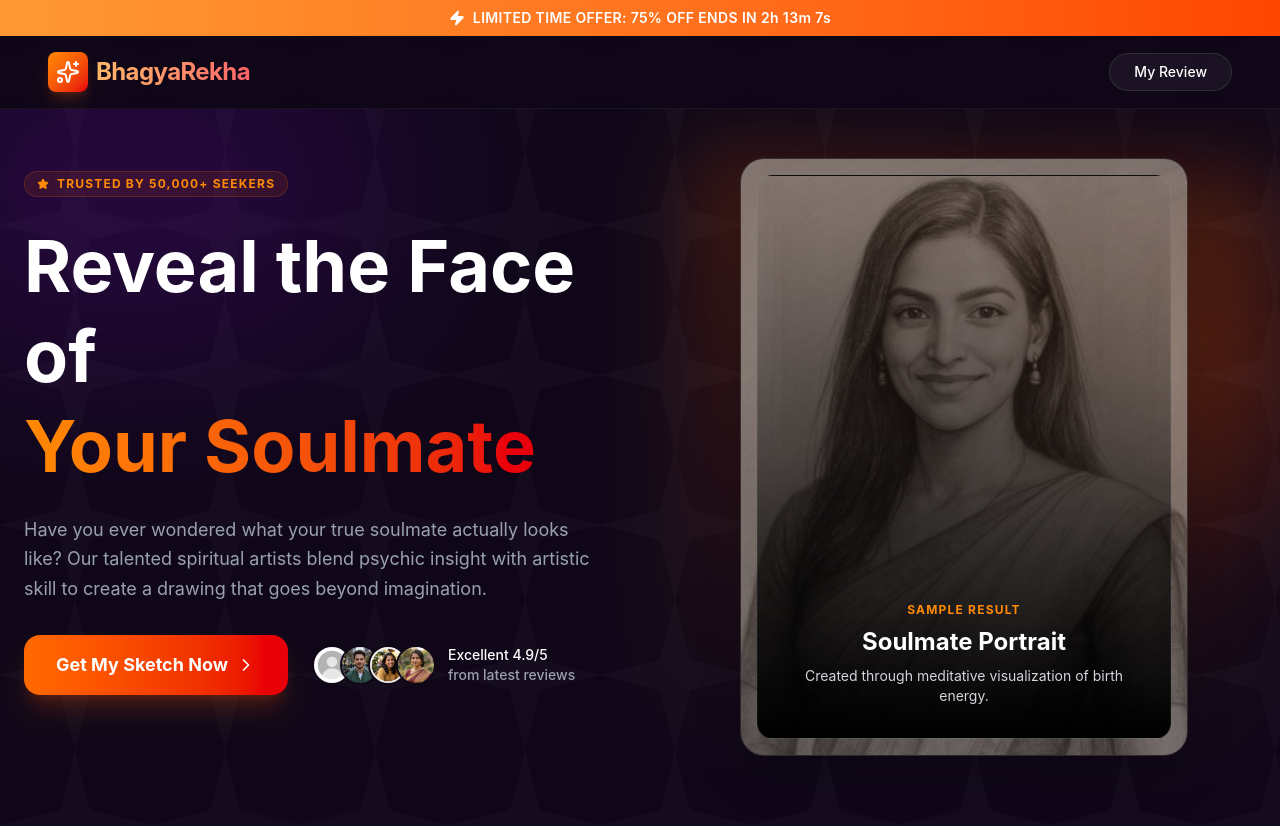
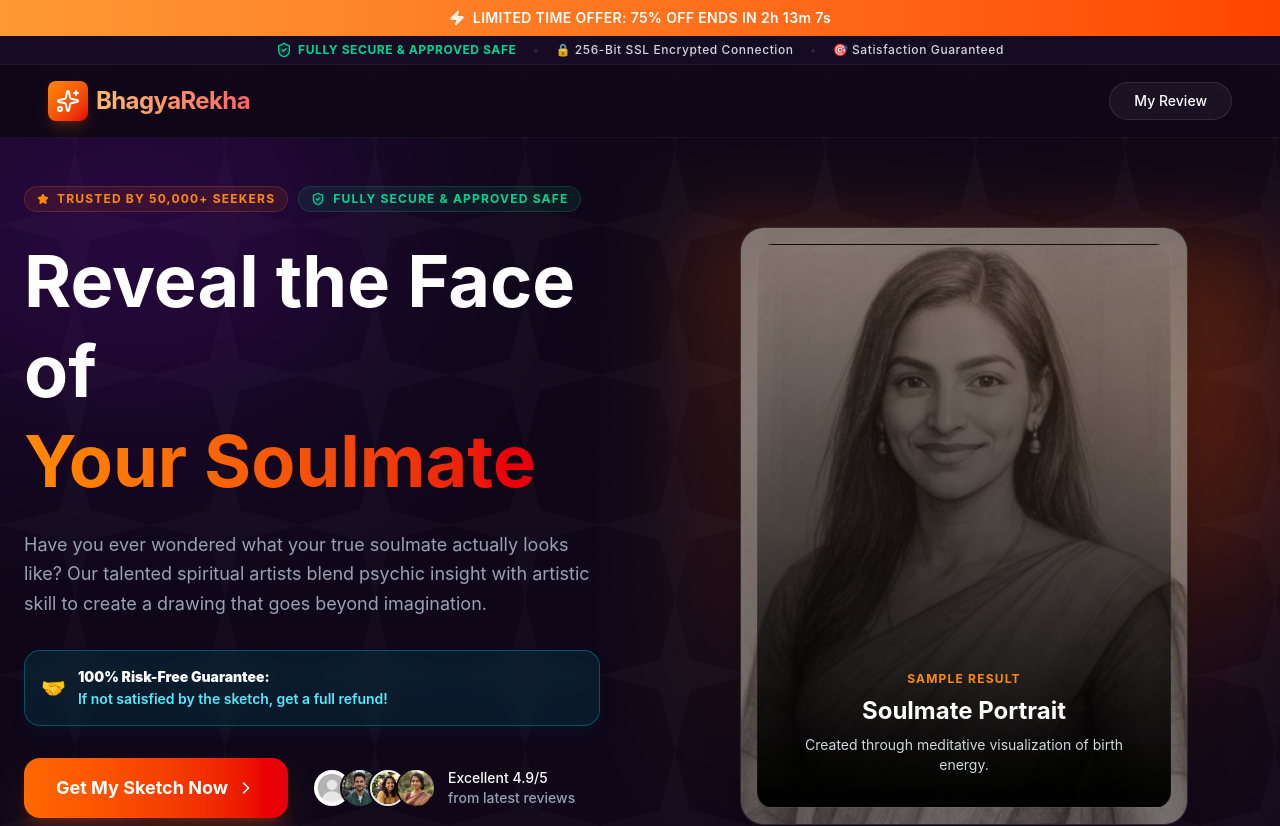
Before and after one commit to bhupendrasingh1q/bhagyarekha, a React (Vite) app: page / in a window 1280 px wide. Shown: the top 826 px of the page. Built offline with nearby package versions, Linux system fonts and the light colour scheme.

Commit message:
added some guarantedd mesage

```diff
--- a/src/pages/Home.tsx
+++ b/src/pages/Home.tsx
@@ -147,8 +147,24 @@ export default function Home() {
       {/* Promo Bar */}
       <div className="bg-gradient-to-r from-[#FF9933] to-[#FF4500] text-white py-2 text-center text-sm font-semibold tracking-wide">
         <span className="flex items-center justify-center gap-2">
-          <Zap className="w-4 h-4 fill-white" />
+          <Zap className="w-4 h-4 fill-white animate-pulse" />
           LIMITED TIME OFFER: 75% OFF ENDS IN {formatTime(timeLeft)}
+        </span>
+      </div>
+
+      {/* Trust & Security Bar */}
+      <div className="bg-[#150C24] border-b border-white/5 py-1.5 px-4 text-center text-xs font-medium tracking-wider text-gray-300 flex items-center justify-center gap-4 flex-wrap">
+        <span className="flex items-center gap-1.5">
+          <ShieldCheck className="w-4 h-4 text-emerald-400 fill-emerald-400/10" />
+          <span className="text-emerald-400 font-bold uppercase">Fully Secure & Approved Safe</span>
+        </span>
+        <span className="hidden md:inline text-white/10">•</span>
+        <span className="flex items-center gap-1">
+          <span>🔒 256-Bit SSL Encrypted Connection</span>
+        </span>
+        <span className="hidden md:inline text-white/10">•</span>
+        <span className="flex items-center gap-1">
+          <span>🎯 Satisfaction Guaranteed</span>
         </span>
       </div>
 
@@ -184,9 +200,15 @@ export default function Home() {
             transition={{ duration: 0.6 }}
             className="relative z-10"
           >
-            <div className="inline-flex items-center gap-2 px-3 py-1 bg-orange-500/10 border border-orange-500/20 rounded-full text-orange-400 text-xs font-bold uppercase tracking-widest mb-6">
-              <Star className="w-3 h-3 fill-orange-400" />
-              Trusted by 50,000+ Seekers
+            <div className="flex flex-wrap gap-2.5 mb-6">
+              <div className="inline-flex items-center gap-2 px-3 py-1 bg-orange-500/10 border border-orange-500/20 rounded-full text-orange-400 text-xs font-bold uppercase tracking-widest">
+                <Star className="w-3 h-3 fill-orange-400" />
+                Trusted by 50,000+ Seekers
+              </div>
+              <div className="inline-flex items-center gap-2 px-3 py-1 bg-emerald-500/10 border border-emerald-500/20 rounded-full text-emerald-400 text-xs font-bold uppercase tracking-widest">
+                <ShieldCheck className="w-3.5 h-3.5 fill-emerald-500/20 text-emerald-400" />
+                Fully Secure & Approved Safe
+              </div>
             </div>
             <h1 className="text-5xl md:text-7xl font-bold leading-tight mb-6">
               Reveal the Face of <br />
@@ -197,6 +219,15 @@ export default function Home() {
               Our talented spiritual artists blend psychic insight with artistic skill
               to create a drawing that goes beyond imagination.
             </p>
+
+            {/* Cyan Refund Guarantee */}
+            <div className="mb-8 p-4 bg-cyan-950/45 border border-cyan-400/30 rounded-2xl flex items-center gap-3 text-cyan-300 text-sm font-semibold shadow-lg shadow-cyan-950/20 max-w-xl backdrop-blur-sm">
+              <span className="flex-shrink-0 text-xl">🤝</span>
+              <span>
+                <strong className="text-white block mb-0.5">100% Risk-Free Guarantee:</strong>
+                If not satisfied by the sketch, get a full refund!
+              </span>
+            </div>
 
             <div className="flex flex-col sm:flex-row gap-4 mb-12">
               <button
@@ -319,7 +350,11 @@ export default function Home() {
 
           {/* Form */}
           <div className="p-8 glass-card rounded-3xl">
-            <h2 className="text-3xl font-bold mb-8 text-center">Get Your Divine Sketch</h2>
+            <h2 className="text-3xl font-bold mb-4 text-center">Get Your Divine Sketch</h2>
+            <div className="mb-8 flex justify-center items-center gap-2 text-xs text-gray-400 bg-white/5 py-2 px-4 rounded-xl border border-white/5">
+              <ShieldCheck className="w-4 h-4 text-emerald-400 fill-emerald-400/10" />
+              <span>100% Secure Checkout | SSL Encrypted & Verified Safe</span>
+            </div>
             <form onSubmit={handleSubmit} className="space-y-6">
               <div>
                 <label className="block text-sm font-medium text-gray-400 mb-2">FULL NAME *</label>
@@ -439,6 +474,12 @@ export default function Home() {
                 </div>
               </div>
 
+              {/* Cyan Refund Guarantee */}
+              <div className="p-4 bg-cyan-950/45 border border-cyan-400/30 rounded-2xl flex items-center gap-3 text-cyan-300 text-sm font-semibold shadow-lg shadow-cyan-950/20 backdrop-blur-sm">
+                <span className="text-xl">🤝</span>
+                <span>If not satisfied by the sketch, get a full refund!</span>
+              </div>
+
               <button
                 type="submit"
                 disabled={isSubmitting}
--- a/src/pages/Payment.tsx
+++ b/src/pages/Payment.tsx
@@ -188,6 +188,12 @@ export default function Payment() {
 
   return (
     <div className="min-h-screen bg-[#0F0718] bg-mandala text-white font-sans flex flex-col items-center py-12 px-6">
+      {/* Top Secure Banner */}
+      <div className="w-full max-w-xl mb-6 bg-emerald-500/10 border border-emerald-500/20 py-2.5 px-4 rounded-2xl text-center text-xs font-semibold tracking-wider text-emerald-400 flex items-center justify-center gap-2 shadow-lg">
+        <ShieldCheck className="w-4 h-4 fill-emerald-500/20 text-emerald-400" />
+        <span>🔒 100% Fully Secure Checkout & Approved Safe Website</span>
+      </div>
+
       <div className="w-full max-w-xl">
         <div className="text-center mb-10">
           <h1 className="text-4xl font-bold mb-4 bg-gradient-to-r from-orange-300 to-red-400 bg-clip-text text-transparent">Customize & Complete</h1>
@@ -282,6 +288,12 @@ export default function Payment() {
             </div>
           </div>
 
+          {/* Cyan Refund Guarantee */}
+          <div className="mb-6 p-4 bg-cyan-950/45 border border-cyan-400/30 rounded-2xl flex items-center gap-3 text-cyan-300 text-sm font-semibold shadow-lg shadow-cyan-950/20 backdrop-blur-sm">
+            <span className="text-xl">🤝</span>
+            <span>If not satisfied by the sketch, get a full refund!</span>
+          </div>
+
           <button
             onClick={handlePayment}
             disabled={processing}
```
